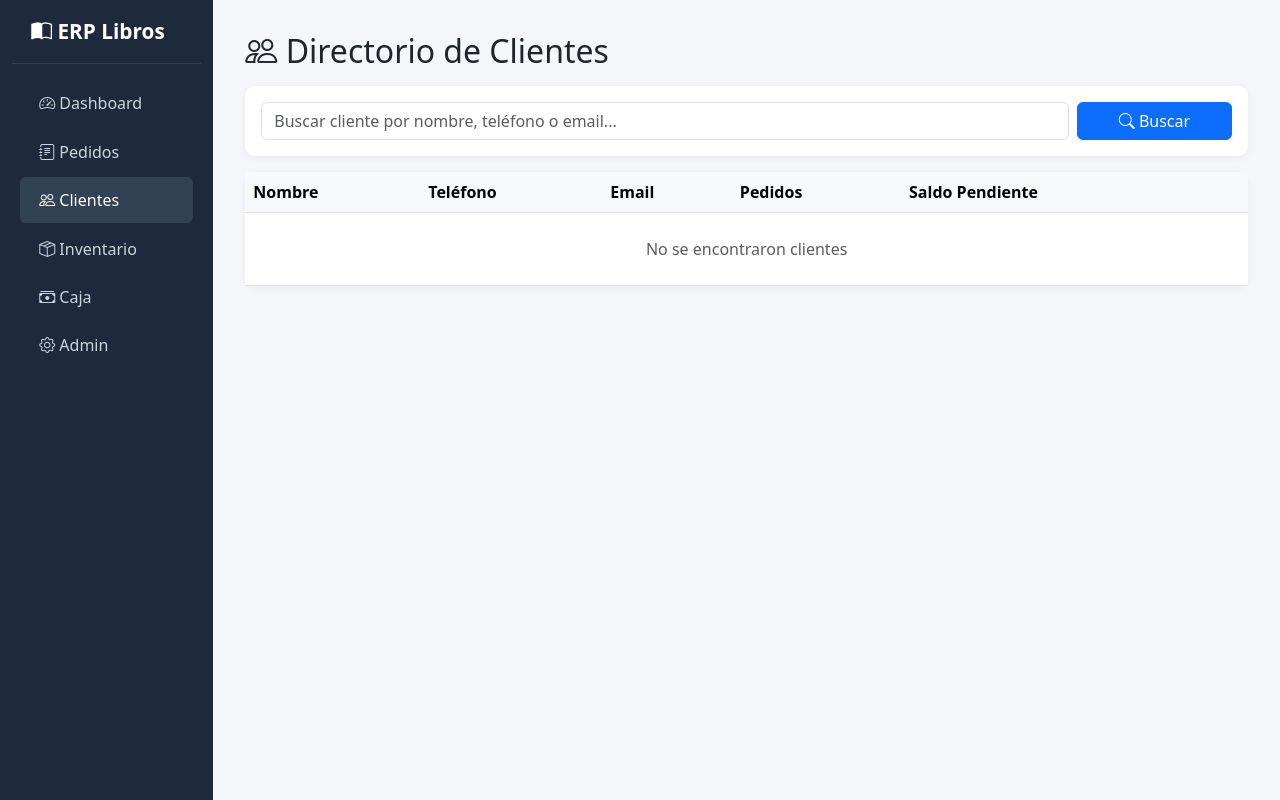
After one commit to yandivd/erp_vargas_editorial, a Django app: page /clientes/ in a window 1280 px wide. The commit adds this page. Run offline with Django 5.2, Linux system fonts and the light colour scheme; data that the repository does not hold is empty.

Commit message:
clientes

```diff
--- /dev/null
+++ b/clientes/urls.py
@@ -0,0 +1,9 @@
+from django.urls import path
+from . import views
+
+app_name = 'clientes'
+
+urlpatterns = [
+    path('', views.lista_clientes, name='lista'),
+    path('<int:pk>/', views.detalle_cliente, name='detalle'),
+]
--- a/clientes/views.py
+++ b/clientes/views.py
@@ -1,3 +1,44 @@
-from django.shortcuts import render
+from django.shortcuts import render, get_object_or_404
+from django.db.models import Q, Sum
+from .models import Cliente
 
-# Create your views here.
+
+def lista_clientes(request):
+    """Muestra el directorio de clientes con un buscador."""
+    clientes = Cliente.objects.all().order_by('nombre')
+
+    busqueda = request.GET.get('q', '')
+    if busqueda:
+        clientes = clientes.filter(
+            Q(nombre__icontains=busqueda) |
+            Q(telefono__icontains=busqueda) |
+            Q(email__icontains=busqueda)
+        )
+
+    return render(request, 'clientes/lista.html', {
+        'clientes': clientes,
+        'busqueda': busqueda
+    })
+
+
+def detalle_cliente(request, pk):
+    """Muestra el perfil, estadísticas e historial de pedidos de un cliente."""
+    cliente = get_object_or_404(Cliente, pk=pk)
+
+    # Historial de pedidos
+    pedidos = cliente.pedidos.all().select_related('libro', 'estado').order_by('-fecha_pedido')
+
+    # Estadísticas financieras
+    total_pedidos = pedidos.count()
+    total_facturado = pedidos.aggregate(total=Sum('precio_venta'))['total'] or 0
+    total_pagado = pedidos.aggregate(total=Sum('anticipo_recibido'))['total'] or 0
+    total_deuda = pedidos.aggregate(total=Sum('saldo_pendiente'))['total'] or 0
+
+    return render(request, 'clientes/detalle.html', {
+        'cliente': cliente,
+        'pedidos': pedidos,
+        'total_pedidos': total_pedidos,
+        'total_facturado': total_facturado,
+        'total_pagado': total_pagado,
+        'total_deuda': total_deuda,
+    })
--- a/config/urls.py
+++ b/config/urls.py
@@ -7,4 +7,5 @@ urlpatterns = [
     path('pedidos/', include('pedidos.urls')),
     path('inventario/', include('inventario.urls')),
     path('finanzas/', include('finanzas.urls')),
+    path('clientes/', include('clientes.urls')),
 ]
--- a/templates/base.html
+++ b/templates/base.html
@@ -67,9 +67,9 @@
             <a href="{% url 'pedidos:lista' %}" class="{% if 'pedidos' in request.resolver_match.namespace %}active{% endif %}">
                 <i class="bi bi-journal-text"></i> Pedidos
             </a>
-            {% comment %} <a href="{% url 'clientes:lista' %}">
+            <a href="{% url 'clientes:lista' %}" class="{% if 'clientes' in request.resolver_match.namespace %}active{% endif %}">
                 <i class="bi bi-people"></i> Clientes
-            </a> {% endcomment %}
+            </a>
             <a href="{% url 'inventario:lista' %}" class="{% if 'inventario' in request.resolver_match.namespace %}active{% endif %}">
                 <i class="bi bi-box-seam"></i> Inventario
             </a>
--- /dev/null
+++ b/templates/clientes/lista.html
@@ -0,0 +1,65 @@
+{% extends 'base.html' %}
+
+{% block title %}Clientes - ERP Libros{% endblock %}
+
+{% block content %}
+<div class="d-flex justify-content-between align-items-center mb-3">
+    <h2 class="mb-0"><i class="bi bi-people"></i> Directorio de Clientes</h2>
+</div>
+
+<div class="card card-kpi p-3 mb-3">
+    <form method="get" class="row g-2">
+        <div class="col-md-10">
+            <input type="text" name="q" class="form-control" placeholder="Buscar cliente por nombre, teléfono o email..." value="{{ busqueda }}">
+        </div>
+        <div class="col-md-2">
+            <button type="submit" class="btn btn-primary w-100"><i class="bi bi-search"></i> Buscar</button>
+        </div>
+    </form>
+</div>
+
+<div class="card card-kpi">
+    <div class="table-responsive">
+        <table class="table table-hover mb-0 align-middle">
+            <thead class="table-light">
+                <tr>
+                    <th>Nombre</th>
+                    <th>Teléfono</th>
+                    <th>Email</th>
+                    <th>Pedidos</th>
+                    <th>Saldo Pendiente</th>
+                    <th></th>
+                </tr>
+            </thead>
+            <tbody>
+                {% for c in clientes %}
+                <tr>
+                    <td><strong>{{ c.nombre }}</strong></td>
+                    <td>{{ c.telefono|default:"—" }}</td>
+                    <td>{{ c.email|default:"—" }}</td>
+                    <td>
+                        <span class="badge bg-secondary">{{ c.pedidos.count }}</span>
+                    </td>
+                    <td>
+                        {% with deuda=c.saldo_pendiente_total %}
+                            {% if deuda > 0 %}
+                                <span class="text-danger fw-bold">${{ deuda|floatformat:2 }}</span>
+                            {% else %}
+                                <span class="text-success">Al día</span>
+                            {% endif %}
+                        {% endwith %}
+                    </td>
+                    <td>
+                        <a href="{% url 'clientes:detalle' c.id %}" class="btn btn-sm btn-outline-primary">
+                            <i class="bi bi-person-lines-fill"></i> Ver Perfil
+                        </a>
+                    </td>
+                </tr>
+                {% empty %}
+                <tr><td colspan="6" class="text-center text-muted py-4">No se encontraron clientes</td></tr>
+                {% endfor %}
+            </tbody>
+        </table>
+    </div>
+</div>
+{% endblock %}
```
Also changed, not shown: templates/clientes/detalle.html (added, +103 -0 lines).
